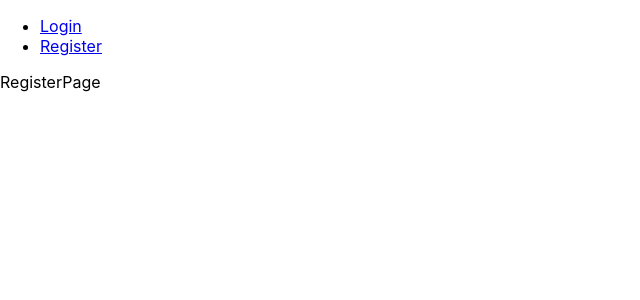
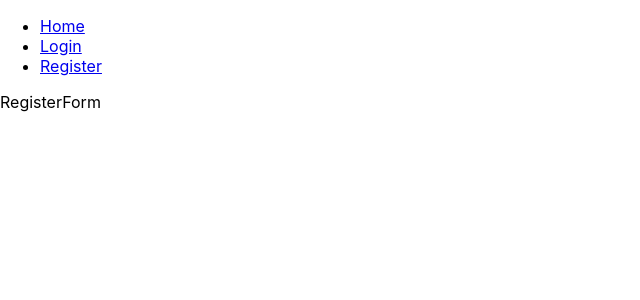
Before and after one commit to RomanUstychenko/project1, a React (Create React App) app: page /project1/register in a window 1280 px wide. Shown: the top 300 px of the page, without its empty margins (0-640 px from the left). Built offline with nearby package versions, Linux system fonts and the light colour scheme.

Commit message:
added pages

```diff
--- /dev/null
+++ b/src/components/LoginForm/LoginForm.jsx
@@ -0,0 +1,7 @@
+import React from 'react'
+
+export default function LoginForm() {
+  return (
+    <div>LoginForm</div>
+  )
+}
--- a/src/components/Navbar/items.js
+++ b/src/components/Navbar/items.js
@@ -1,6 +1,10 @@
 import { nanoid } from "nanoid";
 
 const items = [
+    {id: nanoid(),
+    to: "/",
+    text: "Home"
+},
     {id: nanoid(),
     to: "/login",
     text: "Login"
--- /dev/null
+++ b/src/components/RegisterForm/RegisterForm.jsx
@@ -0,0 +1,7 @@
+import React from 'react'
+
+export default function RegisterForm() {
+  return (
+    <div>RegisterForm</div>
+  )
+}
--- a/src/pages/LoginPage/LoginPage.jsx
+++ b/src/pages/LoginPage/LoginPage.jsx
@@ -1,7 +1,7 @@
-import React from 'react'
+import LoginForm from "components/LoginForm/LoginForm"
 
 export default function LoginPage() {
   return (
-    <div>LoginPage</div>
+    <LoginForm />
   )
 }
--- a/src/pages/RegisterPage/RegisterPage.jsx
+++ b/src/pages/RegisterPage/RegisterPage.jsx
@@ -1,7 +1,7 @@
-import React from 'react'
+import RegisterForm from "components/RegisterForm/RegisterForm"
 
 export default function RegisterPage() {
   return (
-    <div>RegisterPage</div>
+    <RegisterForm />
   )
 }
```
Also changed, not shown: src/components/LoginForm/LoginForm.styled.jsx (added), src/components/Navbar/Navbar.styled.jsx (added), src/components/RegisterForm/RegisterForm.styled.jsx (added).
